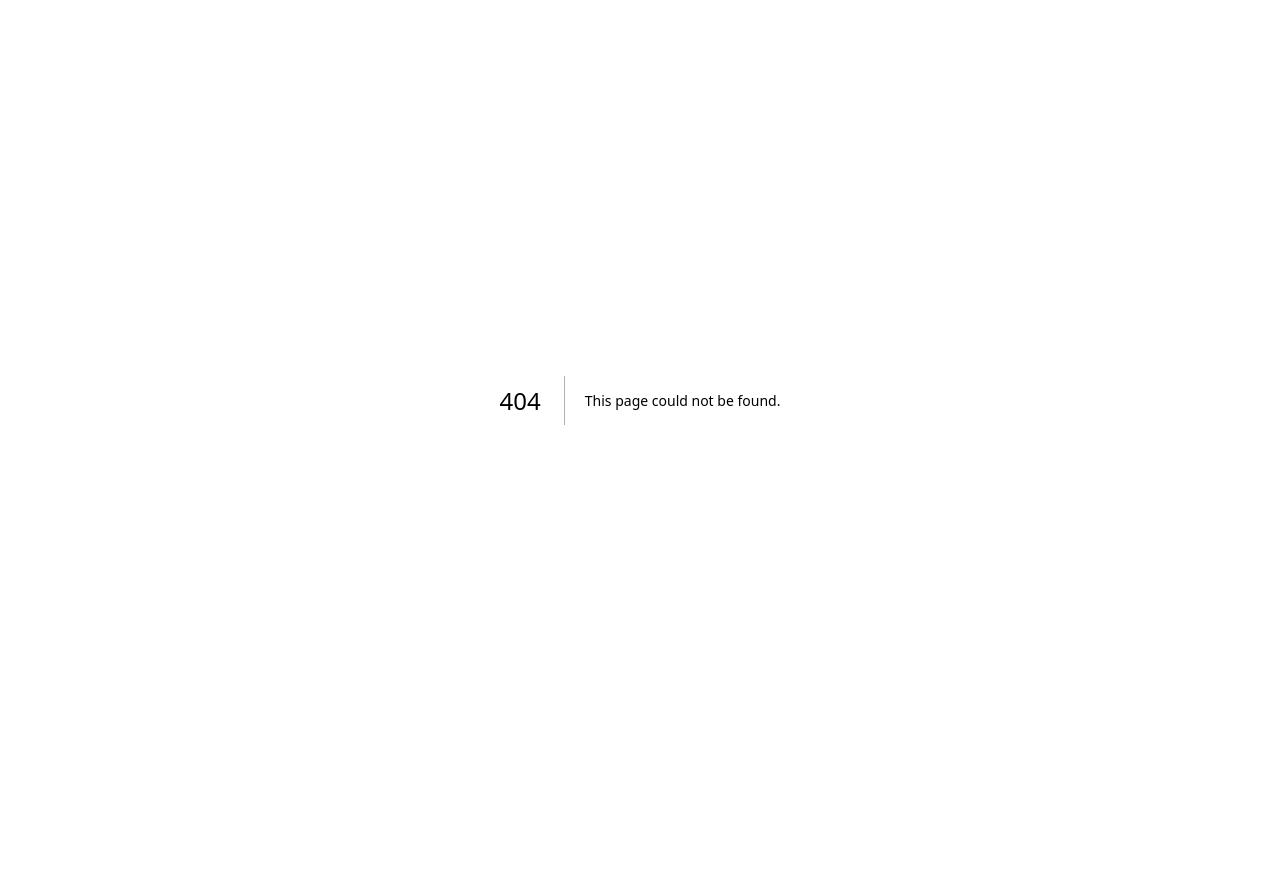
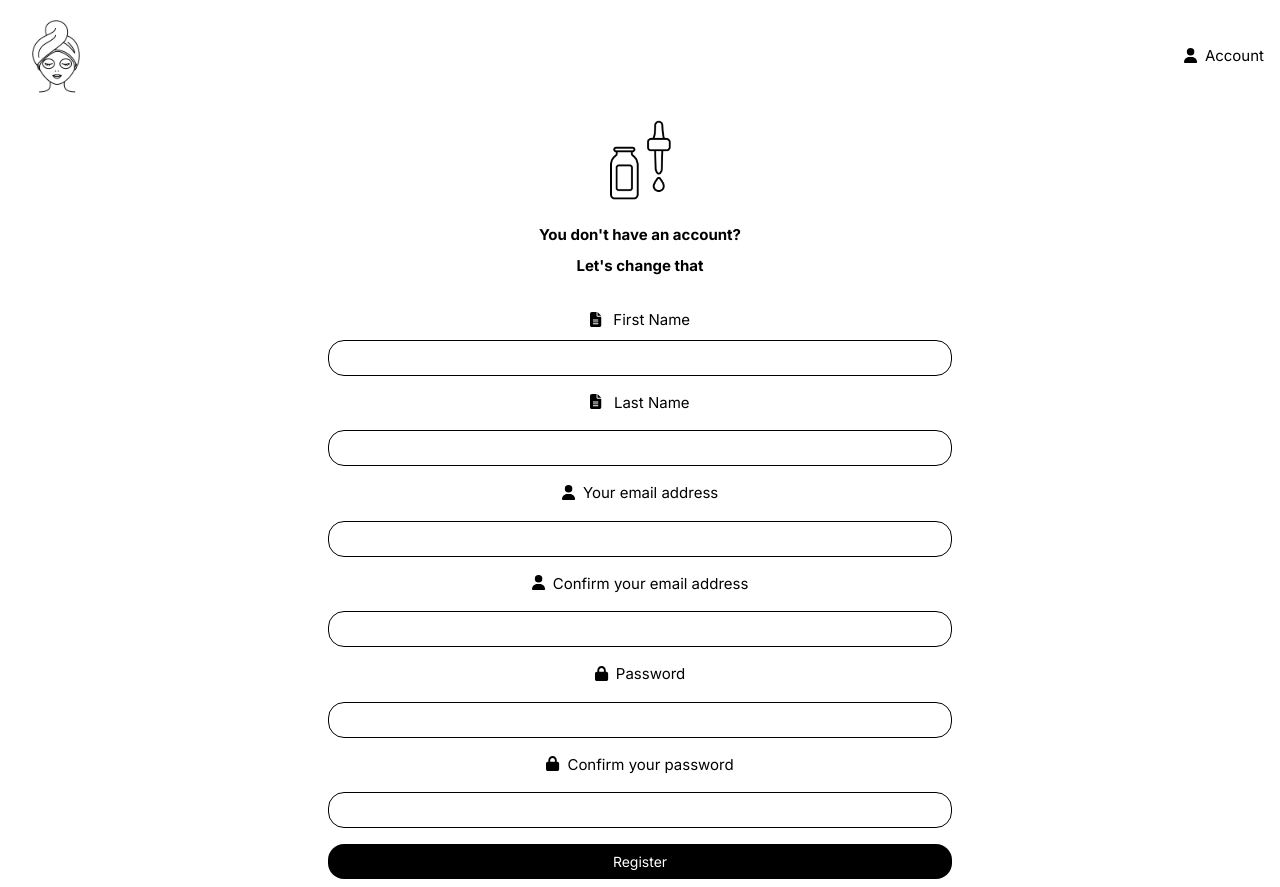
Before and after one commit to damdiana/beauty-app, a Next.js app: page /register in a window 1280 px wide. Before the commit this address had no page. Before the commit the page ends 800 px from the top, so only its background shows below. Built offline with nearby package versions, Linux system fonts and the light colour scheme.

Commit message:
Create Log in & Sign in Component (#23)

```diff
--- /dev/null
+++ b/src/app/login/login.css
@@ -0,0 +1,3 @@
+.divider {
+    height: 60vh;
+}
--- /dev/null
+++ b/src/app/login/page.tsx
@@ -0,0 +1,28 @@
+import Link from "../../components/Button-Link/Link/Link";
+import Header from "../../components/Header/Header";
+import Login from "../../components/auth/Login";
+import "./login.css";
+
+export default function Home() {
+  return (
+    <>
+      <Header />
+      <main className="flex items-center">
+        <Login />
+        <div className="bg-slate-500 w-px divider m-0 p-0" />
+        <div className="flex flex-col items-center text-center p-2 mx-2 w-2/4">
+          <p className="m-2 font-bold">You don't have an account? </p>
+          <p className="font-bold mb-4"> Let's change that </p>
+          <Link
+            href="/register"
+            variant="full"
+            color="black"
+            className="mt-6 rounded-2xl w-full"
+          >
+            Register
+          </Link>
+        </div>
+      </main>
+    </>
+  );
+}
--- /dev/null
+++ b/src/app/register/page.tsx
@@ -0,0 +1,11 @@
+import Header from "../../components/Header/Header";
+import Register from "../../components/auth/Register";
+
+export default function Home() {
+  return (
+    <>
+      <Header />
+      <Register />
+    </>
+  );
+}
--- a/src/components/Button-Link/Button-Link.css
+++ b/src/components/Button-Link/Button-Link.css
@@ -6,7 +6,6 @@
 
 .link {
     padding: 0.5em 1em;
-    border-radius: 0.3rem;
     font-family: inherit;
 }
 
--- a/src/components/Header/Header.tsx
+++ b/src/components/Header/Header.tsx
@@ -1,3 +1,5 @@
+"use client";
+
 import { FontAwesomeIcon } from "@fortawesome/react-fontawesome";
 import { faBars, faUser, faXmark } from "@fortawesome/free-solid-svg-icons";
 import Link from "../Button-Link/Link/Link";
--- /dev/null
+++ b/src/components/auth/Login.tsx
@@ -0,0 +1,68 @@
+"use client";
+
+import { FontAwesomeIcon } from "@fortawesome/react-fontawesome";
+import Button from "../Button-Link/Button/Button";
+import Input from "../Input/Input";
+import { faLock, faUser } from "@fortawesome/free-solid-svg-icons";
+import Link from "../Button-Link/Link/Link";
+
+const Login = () => {
+  const sendForm: React.FormEventHandler<HTMLFormElement> = (e) => {
+    e.preventDefault();
+    const formData = {
+      email: e.currentTarget.email.value,
+      password: e.currentTarget.password.value,
+    };
+    console.log(formData);
+  };
+
+  return (
+    <form
+      className="flex flex-col items-center p-2 mx-2  w-2/4"
+      onSubmit={sendForm}
+    >
+      <img
+        src="/assets/login.png"
+        alt="logo"
+        width="80"
+        className="logo inline-block mb-4"
+      />
+      <p className="font-bold mb-4">Welcome back!</p>
+      <label htmlFor="email" className="my-4">
+        <FontAwesomeIcon icon={faUser} className="pr-2" />
+        Your email
+      </label>
+      <Input
+        className="w-full"
+        type="email"
+        required
+        size="small"
+        name="email"
+        id="email"
+      />
+      <label htmlFor="password" className="my-4">
+        <FontAwesomeIcon icon={faLock} className="pr-2" />
+        Password
+      </label>
+      <Input
+        className="w-full"
+        name="password"
+        type="password"
+        required
+        size="small"
+        id="password"
+      />
+      <Button
+        type="submit"
+        variant="full"
+        color="black"
+        size="medium"
+        className="mt-6 rounded-2xl w-full"
+      >
+        Login to your account
+      </Button>
+    </form>
+  );
+};
+
+export default Login;
--- /dev/null
+++ b/src/components/auth/Register.tsx
@@ -0,0 +1,126 @@
+"use client";
+
+import { FontAwesomeIcon } from "@fortawesome/react-fontawesome";
+import Button from "../Button-Link/Button/Button";
+import Input from "../Input/Input";
+import {
+  faEye,
+  faFileText,
+  faLock,
+  faUser,
+} from "@fortawesome/free-solid-svg-icons";
+import Link from "../Button-Link/Link/Link";
+
+const Register = () => {
+  const sendRegistration: React.FormEventHandler<HTMLFormElement> = (e) => {
+    e.preventDefault();
+    const formData = {
+      firstName: e.currentTarget.firstName.value,
+      lastName: e.currentTarget.lastName.value,
+      email: e.currentTarget.email.value,
+      password: e.currentTarget.password.value,
+    };
+
+    console.log(formData);
+  };
+  return (
+    <form
+      className="m-auto flex flex-col items-center p-2 w-2/4"
+      onSubmit={sendRegistration}
+    >
+      <img
+        src="/assets/register.png"
+        alt="logo"
+        width="80"
+        className="logo inline-block mb-4"
+      />
+      <p className="m-2 font-bold">You don't have an account? </p>
+      <p className="font-bold mb-4"> Let's change that </p>
+      <label htmlFor="firstName" className="mt-4 mb-2">
+        <FontAwesomeIcon icon={faFileText} className="pr-2" /> First Name
+      </label>
+      <Input
+        className="w-full"
+        type="firstName"
+        required
+        size="small"
+        name="firstName"
+        id="firstName"
+      />
+
+      <label htmlFor="lastName" className="my-4">
+        <FontAwesomeIcon icon={faFileText} className="pr-2" /> Last Name
+      </label>
+      <Input
+        className="w-full"
+        type="lastName"
+        required
+        size="small"
+        name="lastName"
+        id="lastName"
+      />
+      <label htmlFor="email" className="my-4">
+        <FontAwesomeIcon icon={faUser} className="pr-2" />
+        Your email address
+      </label>
+      <Input
+        className="w-full"
+        type="email"
+        required
+        size="small"
+        name="email"
+        id="email"
+      />
+
+      <label htmlFor="email" className="my-4">
+        <FontAwesomeIcon icon={faUser} className="pr-2" />
+        Confirm your email address
+      </label>
+      <Input
+        className="w-full"
+        type="email"
+        required
+        size="small"
+        name="email"
+        id="email"
+      />
+
+      <label htmlFor="password" className="my-4">
+        <FontAwesomeIcon icon={faLock} className="pr-2" />
+        Password
+      </label>
+      <Input
+        className="w-full"
+        type="password"
+        required
+        size="small"
+        name="password"
+        id="password"
+      />
+
+      <label htmlFor="password" className="my-4">
+        <FontAwesomeIcon icon={faLock} className="pr-2" />
+        Confirm your password
+      </label>
+      <Input
+        className="w-full"
+        type="password"
+        required
+        size="small"
+        name="password"
+        id="password"
+      />
+      <Button
+        size="medium"
+        color="black"
+        variant="full"
+        type="submit"
+        className="mt-4 rounded-2xl w-full"
+      >
+        Register
+      </Button>
+    </form>
+  );
+};
+
+export default Register;
```
Also changed, not shown: 1 other file (tests, documents, lock files or other folders).
